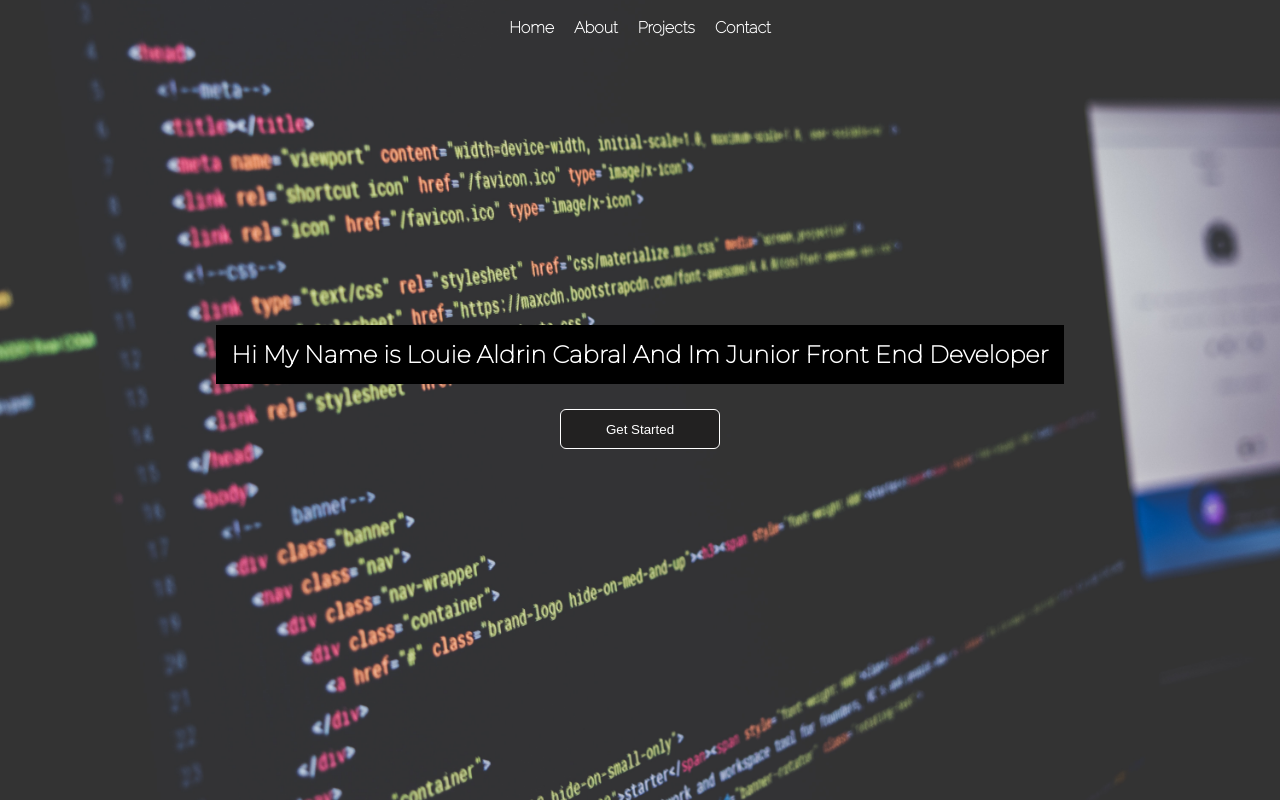
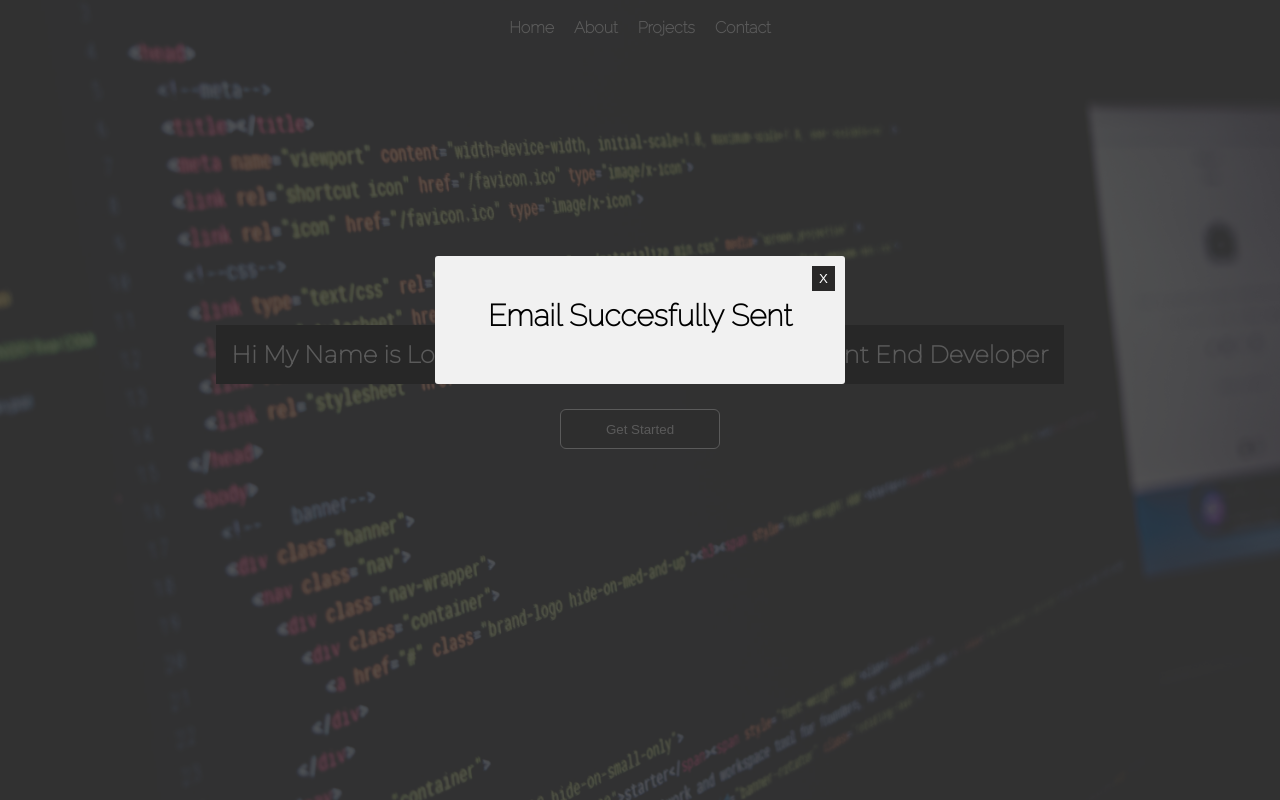
Before and after one commit to lowe25/Portfolio-Website, a React (Create React App) app: page / in a window 1280 px wide. Shown: the top 800 px of the page. Built offline with nearby package versions, Linux system fonts and the light colour scheme.

Commit message:
Email Form Functionality Done

```diff
--- a/package.json
+++ b/package.json
@@ -6,6 +6,7 @@
     "@testing-library/jest-dom": "^5.14.1",
     "@testing-library/react": "^11.2.7",
     "@testing-library/user-event": "^12.8.3",
+    "emailjs-com": "^3.2.0",
     "node-sass": "^6.0.1",
     "react": "^17.0.2",
     "react-dom": "^17.0.2",
--- a/src/Pages/Contacts.js
+++ b/src/Pages/Contacts.js
@@ -1,10 +1,47 @@
+import emailjs from "emailjs-com";
+import { useState } from "react";
 function Contacts() {
+  const [modal, setModal] = useState(true);
+  const toggleModal = () => {
+    setModal(!modal);
+  };
+  function sendEmail(e) {
+    e.preventDefault();
+    emailjs
+      .sendForm(
+        "service_qcftgxw",
+        "template_7afjnwg",
+        e.target,
+        "RYE28SXdF61Szx4Ni"
+      )
+      .then(
+        (result) => {
+          console.log(result.text);
+        },
+        (error) => {
+          console.log(error.text);
+        }
+      );
+    e.target.reset();
+  }
   return (
     <div className="contact-container">
       <p>
         Get in touch with me by filling up the form below or contacting me in my
         socials
       </p>
+      {modal && (
+        <div className="modal">
+          <div
+          onClick={toggleModal}
+          className="overlay"></div>
+          <div className="modal-content">
+          <h1>Email Succesfully Sent</h1>
+          <button className="close-modal"
+          onClick={toggleModal}>X</button>
+          </div>
+        </div>
+      )}
       <div className="contact-details">
         <div className="contact">
           <ul>
@@ -15,25 +52,50 @@ function Contacts() {
               <i className="fas fa-phone-alt fa-2x"></i>09064935258
             </li>
             <li>
-              <i className="fas fa-envelope-open fa-2x"></i>louiealdrin25@gmail.com
+              <i className="fas fa-envelope-open fa-2x"></i>
+              louiealdrin25@gmail.com
             </li>
           </ul>
         </div>
         <div className="form">
-          <form className="contact-form">
+          <form onSubmit={sendEmail} className="contact-form">
             <label>Email</label>
-            <input type="text" placeholder="Email" className="txt-email" />
+            <input
+              type="email"
+              placeholder="Email"
+              className="txt-email"
+              name="email"
+            />
+
+            <label>Name</label>
+            <input
+              type="text"
+              placeholder="Name"
+              className="txt-email"
+              name="name"
+            />
 
             <label>Subject</label>
-            <input type="text" placeholder="Subject" className="txt-email" />
+            <input
+              type="text"
+              placeholder="Subject"
+              className="txt-email"
+              name="subject"
+            />
 
             <label>Message</label>
             <textarea
               placeholder="Enter Message"
               className="txt-area"
+              name="message"
             ></textarea>
             <label></label>
-            <input type="button" value="Submit" className="btn-submit" />
+            <input
+              type="submit"
+              value="Submit"
+              className="btn-submit"
+              onClick={toggleModal}
+            />
           </form>
         </div>
       </div>
--- a/src/Styles/Layout/Navbar.scss
+++ b/src/Styles/Layout/Navbar.scss
@@ -58,6 +58,8 @@
     border: none;
     outline: none;
   }
+
+
   .nav-links{
     text-align: center;
     color: $font-color;
--- a/src/Styles/Pages/Contact.scss
+++ b/src/Styles/Pages/Contact.scss
@@ -8,7 +8,63 @@
     text-align: center;
     padding: 20px;
   }
+
+  body.active-modal {
+    overflow-y: hidden;
 }
+
+.btn-modal {
+    padding: 10px 20px;
+    display: block;
+    margin: 100px auto 0;
+    font-size: 18px;
+}
+
+.modal, .overlay {
+    width: 100vw;
+    height: 100vh;
+    top: 0;
+    left: 0;
+    right: 0;
+    bottom: 0;
+    position: fixed;
+}
+
+.overlay {
+    background: rgba(49,49,49,0.8);
+}
+.modal-content {
+    position: absolute;
+    top: 40%;
+    left: 50%;
+    transform: translate(-50%, -50%);
+    line-height: 1.4;
+    background: #f1f1f1;
+    padding: 14px 28px;
+    border-radius: 3px;
+    height: 100px;
+    max-width: 600px;
+    min-width: 300px;
+    color: $bg-black;
+    font-size: 15px;
+    h1{
+      padding: 25px;
+      font-family: $Raleway;
+    }
+}
+
+.close-modal {
+    position: absolute;
+    top: 10px;
+    right: 10px;
+    padding: 5px 7px;
+    background-color: $bg-color1;
+    border: none;
+    cursor: pointer;
+    color: $font-color;
+}
+}
+
 .contact-details {
   display: flex;
   justify-content: center;
@@ -79,9 +135,19 @@
 
 /*Mobile 0 - 480*/
 @include mobile-device(mobile-md) {
+  .contact-container{
+    .modal-content {
+      height: 40px;
+        h1{
+          padding: 5px;
+          font-family: $Raleway;
+          font-size: 18px;
+        }
+    }
+  }
   .contact-details {
     flex-direction: column;
-    gap:0;
+    gap: 0;
   }
   .form {
     padding: 10px;
@@ -104,10 +170,20 @@
 }
 
 /*Mobile 481 - 768*/
-@include mobile-device-lg(mobile-lg, tablet-sm){
+@include mobile-device-lg(mobile-lg, tablet-sm) {
+  .contact-container{
+    .modal-content {
+      height: 40px;
+        h1{
+          padding: 5px;
+          font-family: $Raleway;
+          font-size: 18px;
+        }
+    }
+  }
   .contact-details {
     flex-direction: column;
-    gap:0;
+    gap: 0;
   }
   .form {
     padding: 10px;
@@ -130,18 +206,31 @@
 }
 
 /*Tablet 768 - 1024*/
-@include tablet-device(tablet-sm, tablet-md){
+@include tablet-device(tablet-sm, tablet-md) {
+  .contact-container{
+    .modal-content {
+      height: 30px;
+        h1{
+          padding: 2px;
+          font-family: $Raleway;
+          font-size: 18px;
+        }
+        .close-modal{
+
+        }
+    }
+  }
   .contact-details {
     flex-direction: column;
-    gap:0;
+    gap: 0;
   }
   .form {
     padding: 10px;
     flex-direction: column;
     gap: 30px;
     .contact-form {
-      label{
-        padding:20px;
+      label {
+        padding: 20px;
       }
       .txt-email,
       .txt-contact {
```
Also changed, not shown: src/Pages/test.js (deleted, +0 -23 lines), 1 other file (tests, documents, lock files or other folders).
